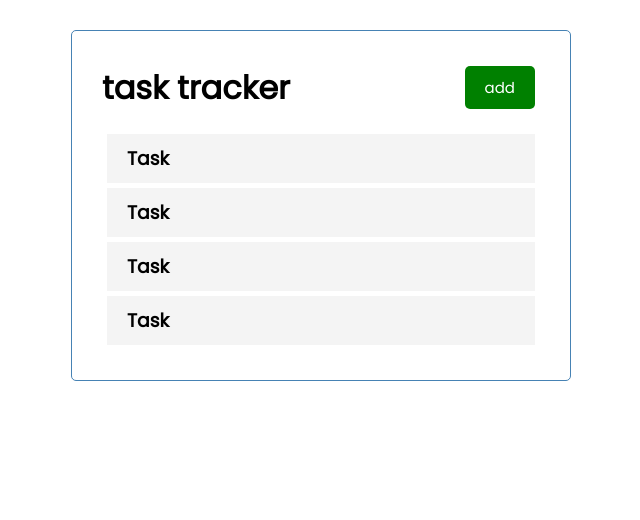
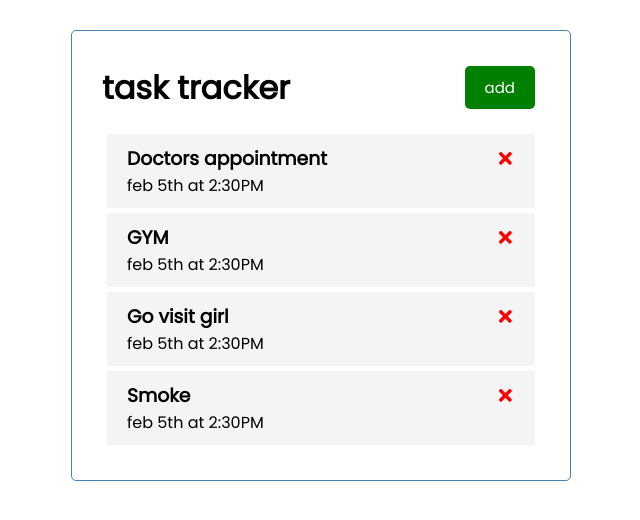
Before and after one commit to gersonbarajas62/react-task-tracker, a React (Create React App) app: page / in a window 1280 px wide. Shown: the top 520 px of the page, without its empty margins (319-959 px from the left). Built offline with nearby package versions, Linux system fonts and the light colour scheme; the HTML template or start-up script is replaced by a standard one.

Commit message:
Task icons

```diff
--- a/package.json
+++ b/package.json
@@ -8,6 +8,7 @@
     "@testing-library/user-event": "^13.5.0",
     "react": "^18.2.0",
     "react-dom": "^18.2.0",
+    "react-icons": "^4.8.0",
     "react-scripts": "5.0.1",
     "web-vitals": "^2.1.4"
   },
--- a/src/components/Task.js
+++ b/src/components/Task.js
@@ -1,8 +1,12 @@
-
-const Task = () => {
+import { FaTimes } from 'react-icons/fa'
+const Task = ({ task}) => {
   return (
     <div className='task'>
-      <h3> Task</h3>
+      <h3> {task.text} <FaTimes style={{ color:
+    'red', cursor: 'pointer' }} />
+    </h3>
+      <p> {task.day} </p>
+
     </div>
   )
 }
--- a/src/components/Tasks.js
+++ b/src/components/Tasks.js
@@ -1,10 +1,11 @@
 import Task from  './Task'
+
 const Tasks = ({ tasks }) => {
 
   return (
     <>
       {tasks.map((task)=> (
-      <Task key={task.id}>{task.text}</Task>
+      <Task key={task.id} task={task}/>
       ))}
     </>
   )
```
Also changed, not shown: 1 other file (tests, documents, lock files or other folders).
